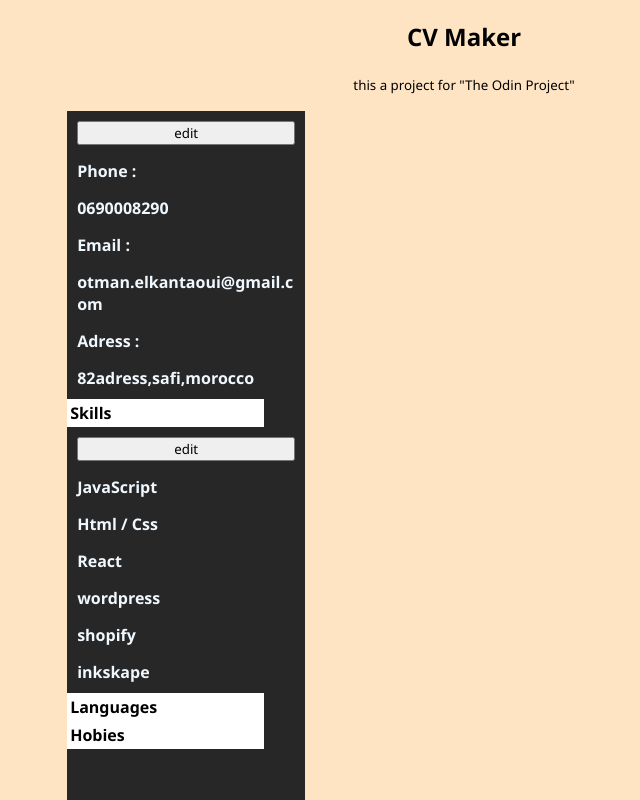
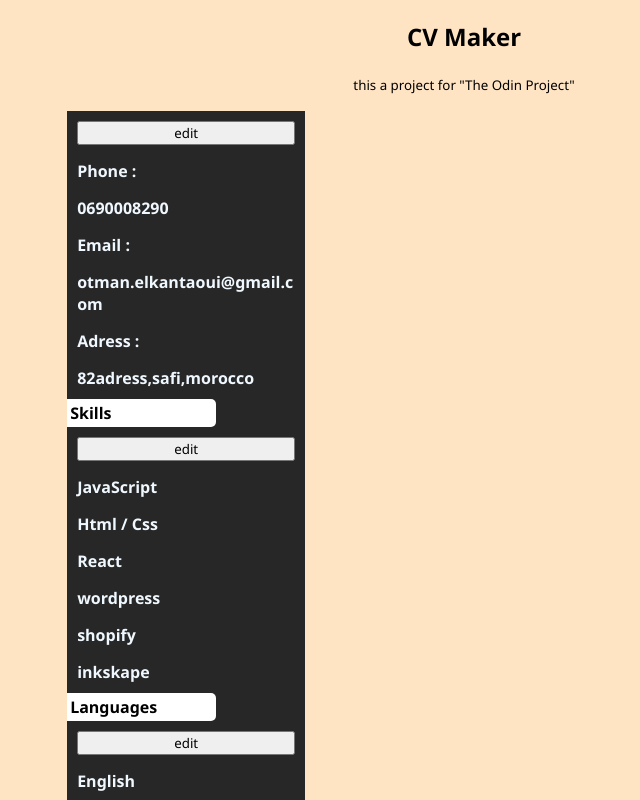
Before and after one commit to polymahh/cv-project, a React (Create React App) app: page / in a window 1280 px wide. Shown: the top 800 px of the page, without its empty margins (176-816 px from the left). Built offline with nearby package versions, Linux system fonts and the light colour scheme.

Commit message:
added skills and language component

```diff
--- a/src/App.js
+++ b/src/App.js
@@ -2,6 +2,7 @@ import { Component } from "react";
 import "./styling/App.css"
 import Info from "./components/info-component";
 import Skills from "./components/skills-component";
+import Languages from "./components/languages-component";
 
 class App extends Component {
   constructor(props){
@@ -16,6 +17,7 @@ class App extends Component {
 
       },
       skills:{
+        input:"",
         name:'skills',
         edit:false,
         items:[
@@ -28,15 +30,31 @@ class App extends Component {
         ]
       },
       hobies:{
+        input:"",
         name: 'hobies',
         edit:false,
-        items:[]
+        items:[
+          "Reading",
+          "Technology"
+        ]
+      },
+      languages:{
+        input:"",
+        name: 'hobies',
+        edit:false,
+        items:[
+          "English",
+          "Arabic",
+          "French"
+        ]
       }
     }
 
     this.editHandler = this.editHandler.bind(this)
     this.inputHandler = this.inputHandler.bind(this)
     this.editSwitch = this.editSwitch.bind(this)
+    this.deleteHandler = this.deleteHandler.bind(this)
+
   }
 
   editHandler(){
@@ -51,19 +69,19 @@ class App extends Component {
     })
   }
 
-  editSwitch(name){
-    console.log(name)
+  editSwitch(e){
+    const name = e.target.name
     Object.keys(this.state).map((item) => {
       if(item === name){
         this.setState({
+          ...this.state,
           [name]:{
-            name:this.state[name].name,
+            ...this.state[name],
             edit:!this.state[name].edit,
-            items: this.state[name].items
+            items: (this.state[name].input === '') ? this.state[name].items : [...this.state[name].items,this.state[name].input],
+            input: ''
           }
         })
-
-        console.log(this.state[name].edit)
 
       }
     })
@@ -73,15 +91,28 @@ class App extends Component {
   inputHandler(e){
     let name = e.target.name
     this.setState({
-      info:{
-        edit:this.state.info.edit,
-        phone: (name === 'phone')? e.target.value : this.state.info.phone,
-        email: (name === 'email')? e.target.value : this.state.info.email,
-        adress: (name === 'adress')? e.target.value : this.state.info.adress
+      ...this.state,
+      [e.target.id]:{
+        ...this.state[e.target.id],
+        [name]:e.target.value
 
       }
 
     })
+  }
+
+  deleteHandler(e){
+    console.log(e.target.id)
+    let name = e.target.name
+    this.state[name].items.splice(e.target.id,1)
+    this.setState({
+      ...this.state,
+      [name]:{
+        ...this.state[name],
+        items:this.state[name].items
+      }
+    })
+    console.log(this.state[name].items)
   }
 
   render(){
@@ -97,10 +128,11 @@ class App extends Component {
       </header>
       <div className="bodyContainer">
         <div className="info">
-            <Info editHandler={this.editHandler} info={this.state.info} inputHandler={this.inputHandler}/>
+            <Info editHandler={this.editHandler} info={this.state.info} inputHandler={this.inputHandler} />
             <div className="divider skils"> Skills</div>
-            <Skills skills={this.state.skills} editSwitch={this.editSwitch}/>
+            <Skills skills={this.state.skills} editSwitch={this.editSwitch} inputHandler={this.inputHandler} deleteHandler={this.deleteHandler}/>
             <div className="divider lang"> Languages</div>
+            <Languages languages={this.state.languages} editSwitch={this.editSwitch} inputHandler={this.inputHandler} deleteHandler={this.deleteHandler}/>
             <div className="divider hobies"> Hobies</div>
         </div>
         <div className="education-Experience"></div>
--- a/src/components/info-component.js
+++ b/src/components/info-component.js
@@ -24,11 +24,11 @@ class Info extends Component{
                 <div className="container">
                     <button onClick={this.props.editHandler}>save</button>
                     <label id="phone">Phone :</label>
-                    <input onChange = {this.props.inputHandler} name="phone" value={this.props.info.phone}/>
+                    <input onChange = {this.props.inputHandler} id="info" name="phone" value={this.props.info.phone}/>
                     <label id="email">Email :</label>
-                    <input onChange = {this.props.inputHandler} name="email" value={this.props.info.email}/>
+                    <input onChange = {this.props.inputHandler} id="info" name="email" value={this.props.info.email}/>
                     <label id="adress">Adress :</label>
-                    <input onChange = {this.props.inputHandler} name="adress" value={this.props.info.adress}/>
+                    <input onChange = {this.props.inputHandler} id="info" name="adress" value={this.props.info.adress}/>
                 </div>
             )
         }
--- /dev/null
+++ b/src/components/languages-component.js
@@ -0,0 +1,37 @@
+import { Component } from "react";
+import "../styling/info-component.css"
+
+class Languages extends Component{
+    render(){
+
+        let languages = this.props.languages.items.map((language, index )=> <span key={index}>{language}</span>)
+        if(this.props.languages.edit){
+            return(
+                <div className="container">
+                    <button onClick={this.props.editSwitch} name="languages">save</button>
+                    {languages.map((language,index) =>
+                    <div key={index}>
+                    {language}
+                    <button id={index} name="languages" onClick={this.props.deleteHandler}>delete</button>
+                    </div>
+                    )}
+                    <hr style={{border: "1px solid white",width:"90%"}}/>
+                    <label id="AddSkill">Add Language:</label>
+                    <input id="languages" name="input" value={this.props.languages.input} onChange={this.props.inputHandler} />
+                    <button onClick={this.props.editSwitch} name="languages">Add</button>
+                </div>
+            )
+        }else {
+
+            return(
+                <div className="container">
+                <button onClick={this.props.editSwitch} name="languages">edit</button>
+                {languages}
+            </div>
+        )
+    }
+
+    }
+}
+
+export default Languages
--- a/src/components/skills-component.js
+++ b/src/components/skills-component.js
@@ -4,13 +4,32 @@ import "../styling/info-component.css"
 class Skills extends Component{
     render(){
         let skills = this.props.skills.items.map((skill, index )=> <span key={index}>{skill}</span>)
-        return(
-            <div className="container">
-                <button onClick={() => this.props.editSwitch(this.props.skills.name) }>edit</button>
+        if(this.props.skills.edit){
+            return(
+                <div className="container">
+                    <button onClick={this.props.editSwitch} name="skills">save</button>
+                    {skills.map((skill, index) =>
+                    <div key={index}>
+                    {skill}
+                    <button id={index} name="skills" onClick={this.props.deleteHandler}>delete</button>
+                    </div>
+                    )}
+                    <hr style={{border: "1px solid white",width:"90%"}}/>
+                    <label id="AddSkill">Add Skill:</label>
+                    <input id="skills" name="input" value={this.props.skills.input} onChange={this.props.inputHandler} />
+                    <button onClick={this.props.editSwitch} name="skills">Add</button>
+                </div>
+            )
+        }else {
+
+            return(
+                <div className="container">
+                <button onClick={this.props.editSwitch} name="skills">edit</button>
                 {skills}
             </div>
         )
     }
+    }
 }
 
 export default Skills
--- a/src/styling/App.css
+++ b/src/styling/App.css
@@ -13,6 +13,7 @@ body{
 
 .bodyContainer{
     width: 210mm;
+    height: 297mm;
     margin: auto;
     display: flex;
 
@@ -21,7 +22,6 @@ body{
 .info{
 
     width: 30%;
-    height: 700px;
     background-color: rgb(39, 39, 39);
     overflow-wrap: break-word;
 }
@@ -33,7 +33,8 @@ width: 70%;
 
 .divider{
     background-color: rgb(255, 255, 255);
-    width: 80%;
+    width: 60%;
     padding: 3px;
     font-weight: bolder;
+    border-radius: 0px 5px 5px 0px
 }
--- a/src/styling/info-component.css
+++ b/src/styling/info-component.css
@@ -7,3 +7,8 @@
     font-weight: bold;
 
 }
+
+.container>div{
+    display: flex;
+    justify-content: space-between;
+}
```
